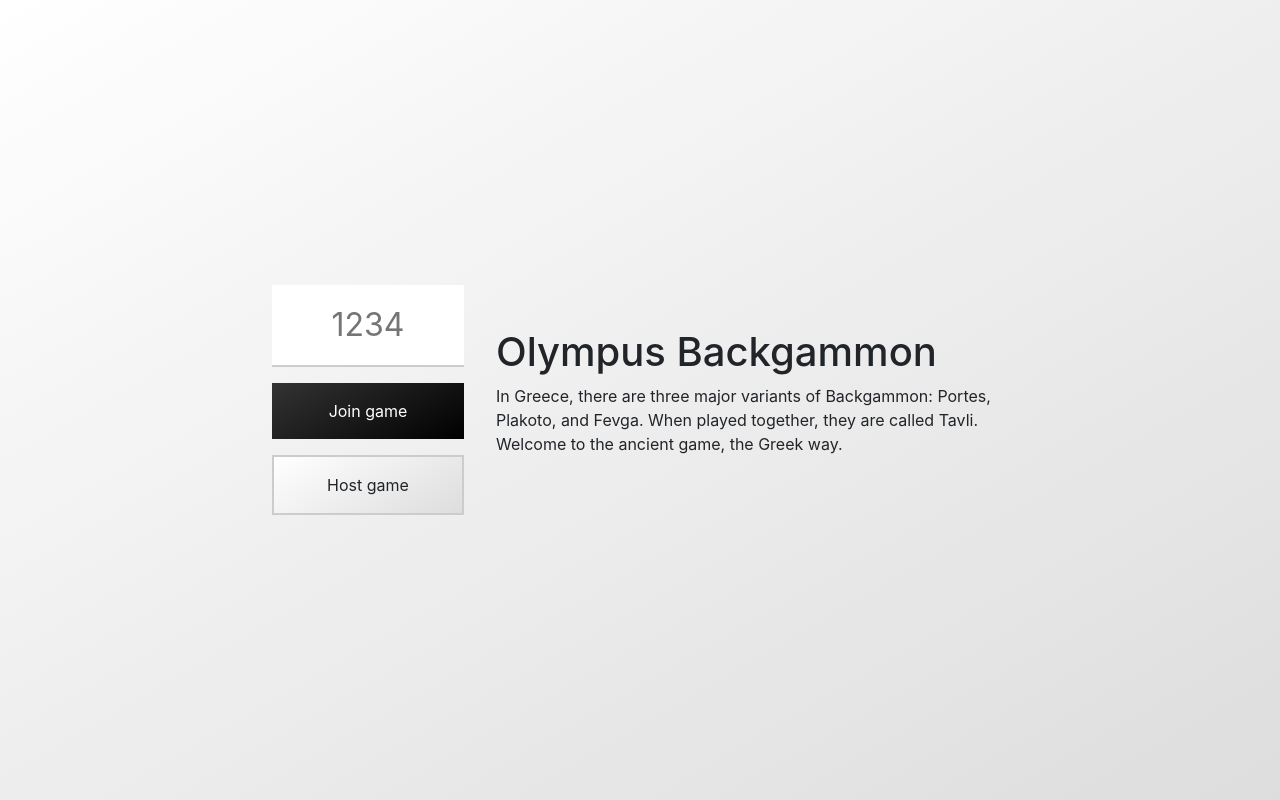
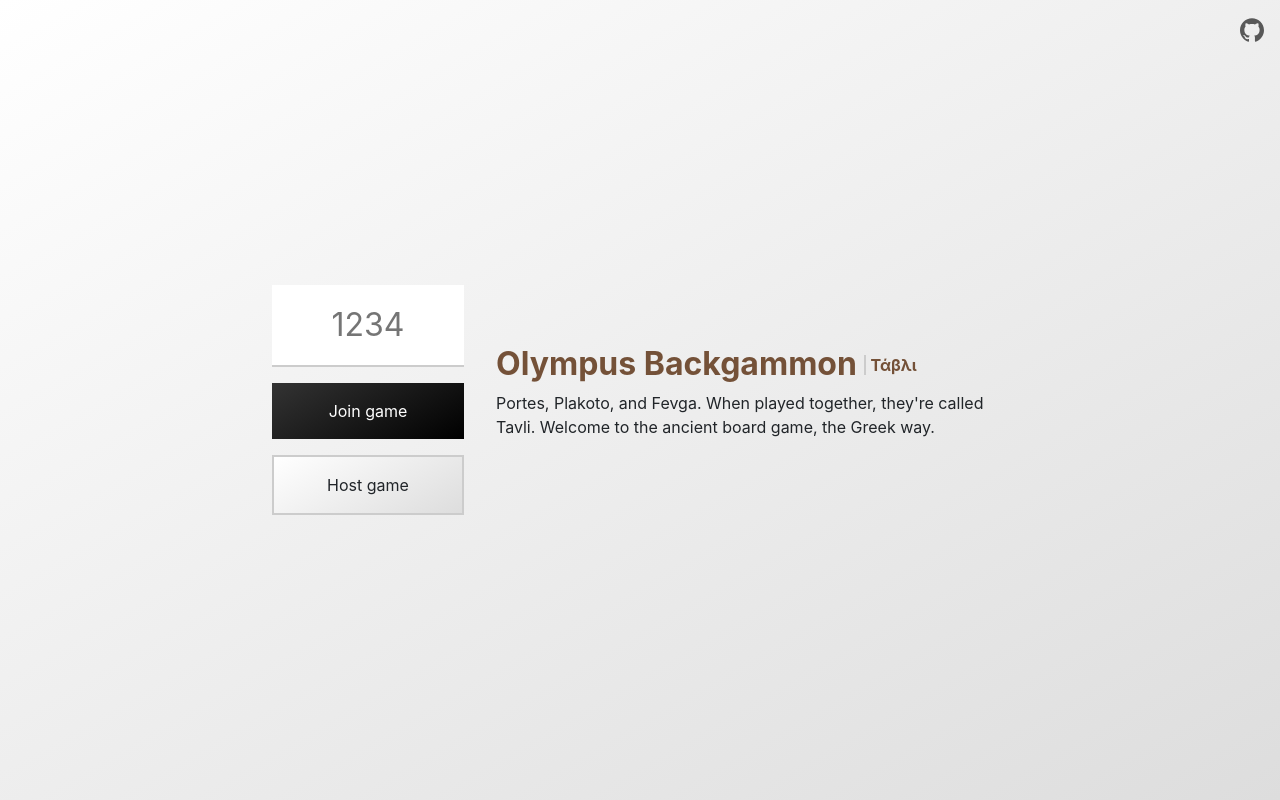
Before and after one commit to michaelti/olympus-backgammon, a React (Create React App) app: page / in a window 1280 px wide. Built offline with nearby package versions, Linux system fonts and the light colour scheme; no server answers.

Commit message:
Improve UX of Home page pt.2 (#55)
- Add GitHub link
- Update home page copy

```diff
--- a/src/components/pages/Main.js
+++ b/src/components/pages/Main.js
@@ -18,18 +18,62 @@
     }
 `;
 
+const H1 = styled.h1`
+    font-size: 2rem;
+    font-weight: bold;
+    color: #745138;
+
+    small {
+        font-size: 0.5em;
+        font-weight: inherit;
+        border-left: 2px solid #ccc;
+        padding-left: 0.25em;
+        vertical-align: middle;
+    }
+`;
+
+const Aside = styled.aside`
+    position: absolute;
+    top: 0;
+    right: 0;
+    color: #585858;
+    padding: 1rem;
+
+    a {
+        color: #585858;
+        text-decoration: none;
+        transition: color 0.15s;
+
+        &:hover {
+            color: #000;
+        }
+    }
+`;
+
 function Main() {
     return (
         <Container>
             <StartForm />
             <div>
-                <h1>Olympus Backgammon</h1>
+                <H1>
+                    Olympus Backgammon&nbsp;<small>Τάβλι</small>
+                </H1>
                 <p>
-                    In Greece, there are three major variants of Backgammon: Portes, Plakoto, and
-                    Fevga. When played together, they are called Tavli. Welcome to the ancient game,
-                    the Greek way.
+                    Portes, Plakoto, and Fevga. When played together, they're called Tavli. Welcome
+                    to the ancient board game, the Greek way.
                 </p>
             </div>
+            <Aside>
+                <a
+                    href="https://github.com/michaelti/olympus-backgammon-frontend"
+                    target="_blank"
+                    rel="noopener noreferrer">
+                    <svg role="img" viewBox="0 0 24 24" width="24" fill="currentColor">
+                        <title>GitHub</title>
+                        <path d="M12 .297c-6.63 0-12 5.373-12 12 0 5.303 3.438 9.8 8.205 11.385.6.113.82-.258.82-.577 0-.285-.01-1.04-.015-2.04-3.338.724-4.042-1.61-4.042-1.61C4.422 18.07 3.633 17.7 3.633 17.7c-1.087-.744.084-.729.084-.729 1.205.084 1.838 1.236 1.838 1.236 1.07 1.835 2.809 1.305 3.495.998.108-.776.417-1.305.76-1.605-2.665-.3-5.466-1.332-5.466-5.93 0-1.31.465-2.38 1.235-3.22-.135-.303-.54-1.523.105-3.176 0 0 1.005-.322 3.3 1.23.96-.267 1.98-.399 3-.405 1.02.006 2.04.138 3 .405 2.28-1.552 3.285-1.23 3.285-1.23.645 1.653.24 2.873.12 3.176.765.84 1.23 1.91 1.23 3.22 0 4.61-2.805 5.625-5.475 5.92.42.36.81 1.096.81 2.22 0 1.606-.015 2.896-.015 3.286 0 .315.21.69.825.57C20.565 22.092 24 17.592 24 12.297c0-6.627-5.373-12-12-12" />
+                    </svg>
+                </a>
+            </Aside>
         </Container>
     );
 }
```
